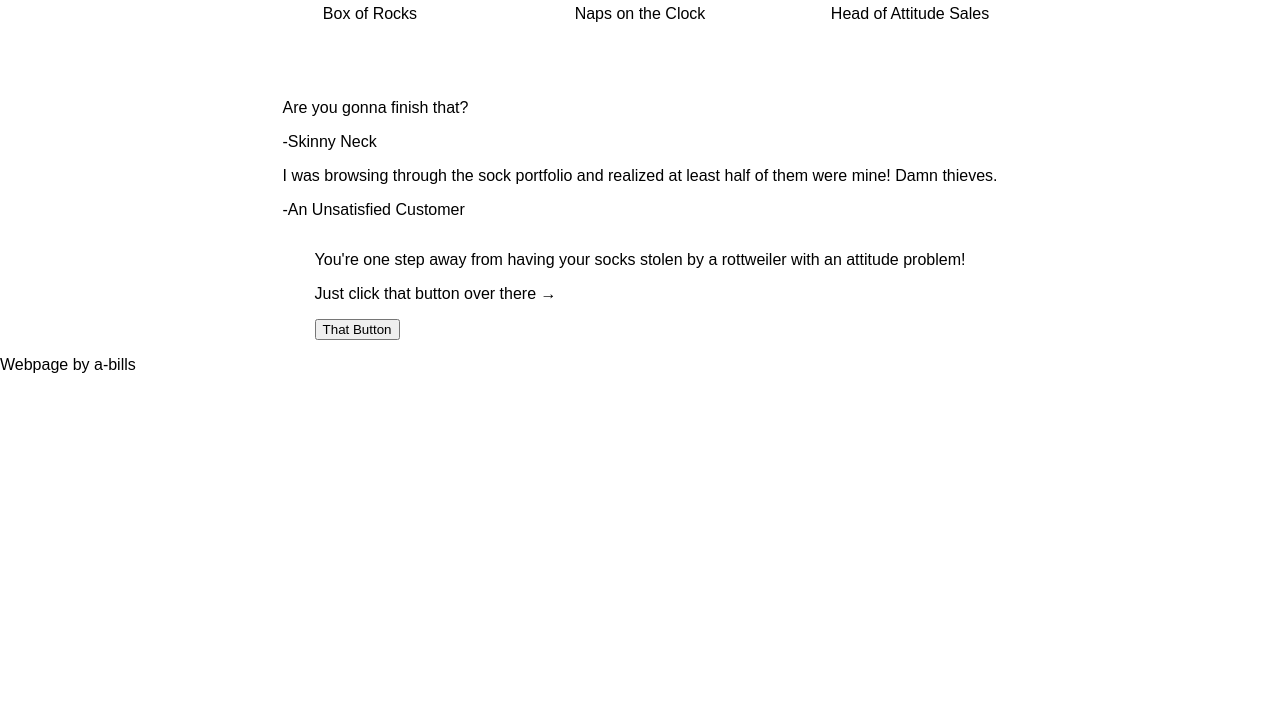
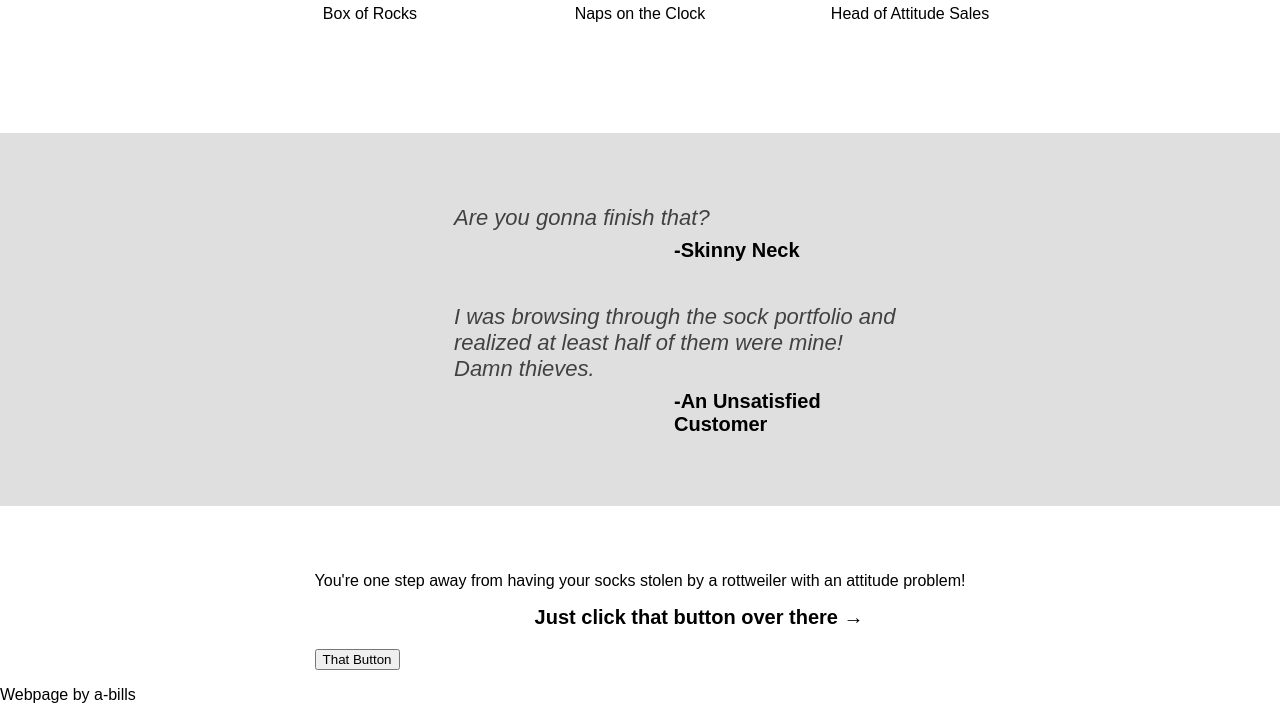
Before and after one commit to a-bills/landing-page, a plain HTML site: page index.html in a window 1280 px wide. Shown: the part 946-1650 px from the top of the page. Before the commit the page ends 1320 px from the top, so only its background shows below. Drawn offline with Linux system fonts and the light colour scheme.

Commit message:
Add style to quotes section

```diff
--- a/index.html
+++ b/index.html
@@ -67,11 +67,13 @@
         </div>
 
         <div class="content-3">
-            <p class="quote">Are you gonna finish that?</p>
-            <p class="quote-author">-Skinny Neck</p>
+            <div class="container-3">
+                <p class="quote"><em>Are you gonna finish that?</em></p>
+                <p class="quote-author">-Skinny Neck</p>
 
-            <p class="quote-2">I was browsing through the sock portfolio and realized at least half of them were mine! Damn thieves.</p>
-            <p class="quote-author-2">-An Unsatisfied Customer</p>
+                <p class="quote"><em>I was browsing through the sock portfolio and realized at least half of them were mine! Damn thieves.</em></p>
+                <p class="quote-author">-An Unsatisfied Customer</p>
+            </div>
         </div>
 
         <div class="content-4">
--- a/style.css
+++ b/style.css
@@ -27,8 +27,8 @@ body {
     font-size: 20px;
 }
 
-/*This code, until next /*, copied from w3schools.com, then edited.
-The purpose of this snippet is creating a dropdown menu for .navigation in the header */
+/*This code (until next /*) copied from w3schools.com then edited.
+The purpose of this snippet is to create a dropdown menu for .navigation in the header */
 
 .navigation {
     background-color: hsl(215, 43%, 21%);
@@ -160,3 +160,35 @@ The purpose of this snippet is creating a dropdown menu for .navigation in the h
 .content img {
     width: 250px;
 }
+
+.content-3 {
+    display: flex;
+    width: 100vw;
+    margin: 50px 0;
+    background-color: rgb(223, 223, 223);
+    justify-content: center;
+}
+
+.container-3 {
+    display: flex;
+    flex-direction: column;
+    width: 40vw;
+    margin: 50px 0;
+    background-color: inherit;
+    font-family: "Passion One", sans-serif;
+    font-size: 22px;
+    padding-left: 70px;
+    color: rgb(65, 65, 65);
+}
+
+.quote {
+    margin-bottom: 8px;
+}
+
+.quote-author {
+    margin-left: 220px;
+    margin-top: 0;
+    font-weight: bold;
+    color: black;
+    font-size: 20px;
+}
```
